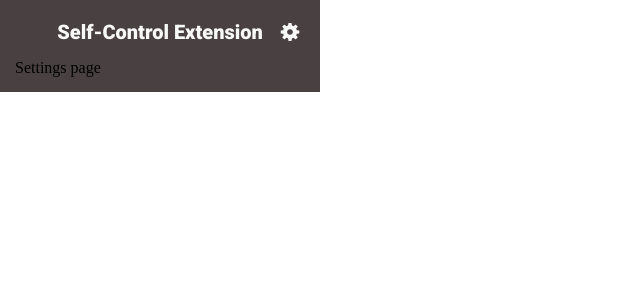
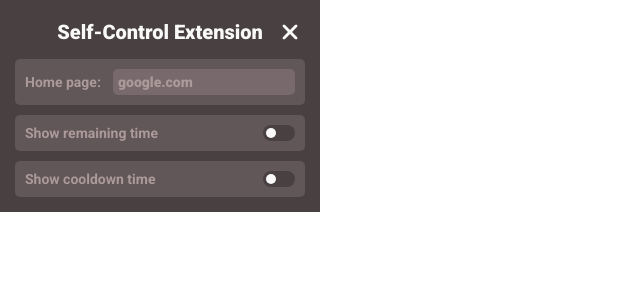
Before and after one commit to DeadlyWhiskers/Self-Control-Chrome-Extension, a React (Vite) app: page /index.html/settings in a window 1280 px wide. Shown: the top 300 px of the page, without its empty margins (0-640 px from the left). Built offline with nearby package versions, Linux system fonts and the light colour scheme.

Commit message:
Add layout to the settings page

```diff
--- a/src/Extension/app/style.css
+++ b/src/Extension/app/style.css
@@ -24,6 +24,8 @@
   --add-button-symbol: var(--brownish-gray);
   --positive-color: var(--light-green);
   --negative-color: var(--light-red);
+  --switch-on-color: var(--brownish-gray);
+  --switch-off-color: var(--brownish-gray-darkest);
 
   /* Font */
   --header-font-size: 20px;
@@ -153,6 +155,10 @@ body,
   padding: 5px;
 }
 
+.input-field::placeholder{
+  color: var(--text-color-dull);
+}
+
 .input-field:focus{
   outline: none;
 }
--- a/src/Extension/pages/SettingsPage/SettingsPage.tsx
+++ b/src/Extension/pages/SettingsPage/SettingsPage.tsx
@@ -1,6 +1,37 @@
+import { useState } from 'react';
+import Slider from '../../widgets/Slider';
+import './SettingsPage.css'
+
 const SettingsPage = () => {
+
+    const [showRemainingTime, setShowRemainingTime] = useState(false);
+    const [showCooldownTime, setShowCooldownTime] = useState(false);
+
     return <div className='list-layout'>
-        Settings page
+        <div className="content-block content-block--large">
+            <div className="input-line">
+                <span className="title">
+                    Home page:
+                </span>
+                <input type="text" className="input-field"placeholder="google.com"/>
+            </div>
+        </div>
+        <div className="content-block content-block--large">
+            <div className="input-line">
+                <span className="title">
+                    Show remaining time
+                </span>
+                <Slider id={'remainingTimeSwitch'} checked={showRemainingTime} onChange={() => (setShowRemainingTime(!showRemainingTime))}/>
+            </div>
+        </div>
+        <div className="content-block content-block--large">
+            <div className="input-line">
+                <span className="title">
+                    Show cooldown time
+                </span>
+                <Slider id={'cooldownTimeSwitch'} checked={showCooldownTime} onChange={() => (setShowCooldownTime(!showCooldownTime))}/>
+            </div>
+        </div>
     </div>;
 };
 
--- a/src/Extension/widgets/LayoutHeader/LayoutHeader.tsx
+++ b/src/Extension/widgets/LayoutHeader/LayoutHeader.tsx
@@ -1,16 +1,29 @@
-import { Link } from "react-router-dom";
+import { Link, useLocation } from "react-router-dom";
+
 import SettingsIcon from './assets/Settings Button.svg'
+import CloseButton from './assets/Close Button.svg'
 import "./LayoutHeader.css"
+import { useEffect, useState } from "react";
 
 const LayoutHeader = () => {
+
+    const location = useLocation();
+    const [headerButtonIcon, setHeaderButtonIcon] = useState(SettingsIcon);
+    const [linkTo, setLinkTo] = useState('/');
+
+    useEffect(() => {
+        setHeaderButtonIcon(location.pathname === '/index.html' ? SettingsIcon : CloseButton);
+        setLinkTo(location.pathname === '/index.html' ? 'settings' : '');
+    }, [location]);
+
     return(
         <div className="layout-header">
             <div className="header-spacer" />
             <div className="header-title">
                 Self-Control Extension
             </div>
-            <Link to="settings" className="header-button">
-                <img src={SettingsIcon} alt="settings" height="20" width="20"/>
+            <Link to={linkTo} className="header-button">
+                <img src={headerButtonIcon} alt="settings" height="20" width="20"/>
             </Link>
         </div>
     );
--- /dev/null
+++ b/src/Extension/widgets/Slider.css
@@ -0,0 +1,45 @@
+.slider-switch{
+    user-select: none;
+}
+
+.slider{
+    position: relative;
+    border-radius: var(--radius-circle);
+    width: 32px;
+    height: 16px;
+    background-color: var(--switch-off-color);
+    cursor: pointer;
+    transition: filter .1s ease-out;
+}
+
+.slider::before{
+    position: absolute;
+    content: '';
+    width: 10px;
+    height: 10px;
+    background-color: var(--brownish-white);
+    top: 3px;
+    left: 3px;
+    border-radius: var(--radius-circle);
+    transition: transform .1s ease-out;
+}
+
+.slider-switch input{
+    display: none;
+}
+
+input:checked + .slider{
+    background-color: var(--switch-on-color);
+}
+
+input:checked + .slider::before{
+    transform: translate(16px);
+}
+
+input:hover + .slider{
+    filter: brightness(0.85);
+}
+
+input:active + .slider{
+    filter: brightness(0.7);
+}
--- /dev/null
+++ b/src/Extension/widgets/Slider.tsx
@@ -0,0 +1,19 @@
+import './Slider.css'
+
+type SliderProps = {
+    id: string,
+    checked: boolean,
+    onChange: (event: React.ChangeEvent<HTMLInputElement>) => void;
+}
+
+const Slider = (props: SliderProps) => {
+
+    return (
+        <label htmlFor={props.id} className="slider-switch">
+                    <input type="checkbox" id={props.id} checked={props.checked} onChange={props.onChange}/>
+                    <div className="slider"></div>
+            </label>
+    );
+}
+
+export default Slider;
```
Also changed, not shown: src/Extension/pages/SettingsPage/SettingsPage.css (added), src/Extension/widgets/LayoutHeader/assets/Close Button.svg (added).
